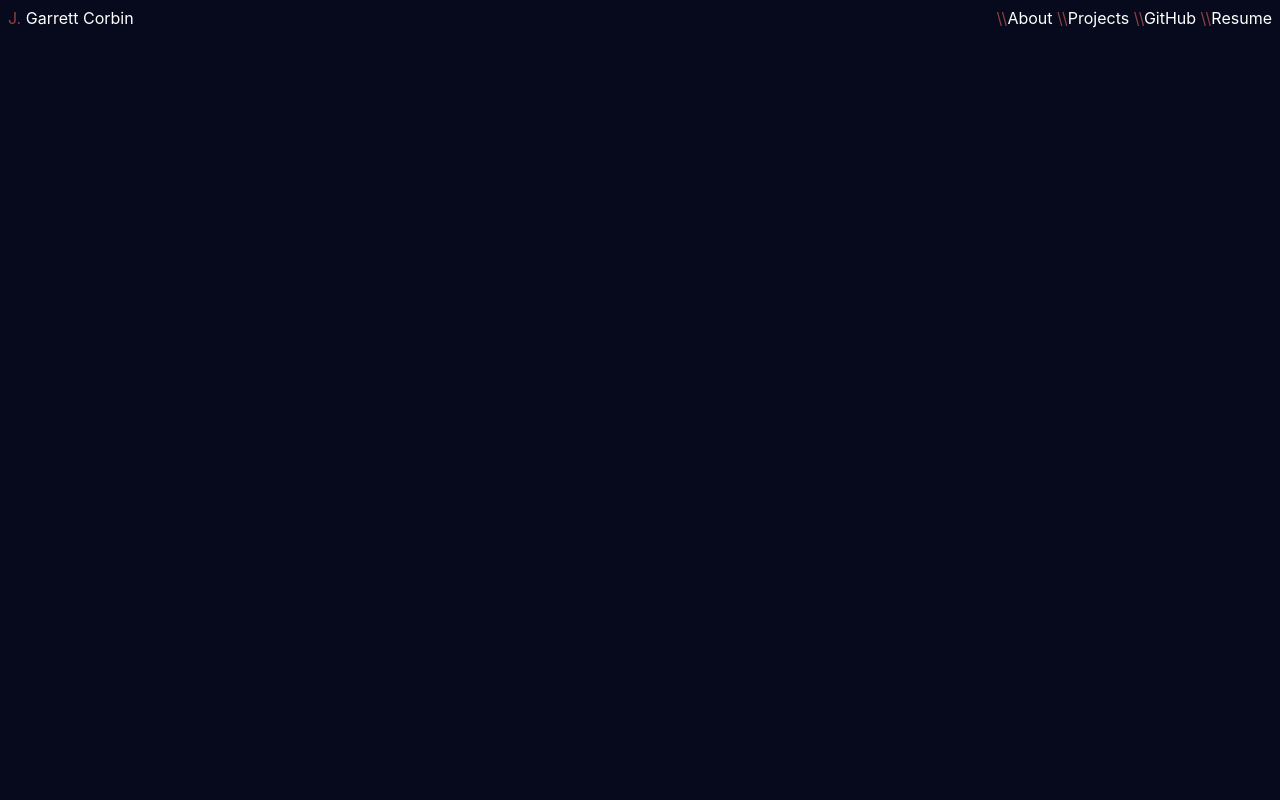
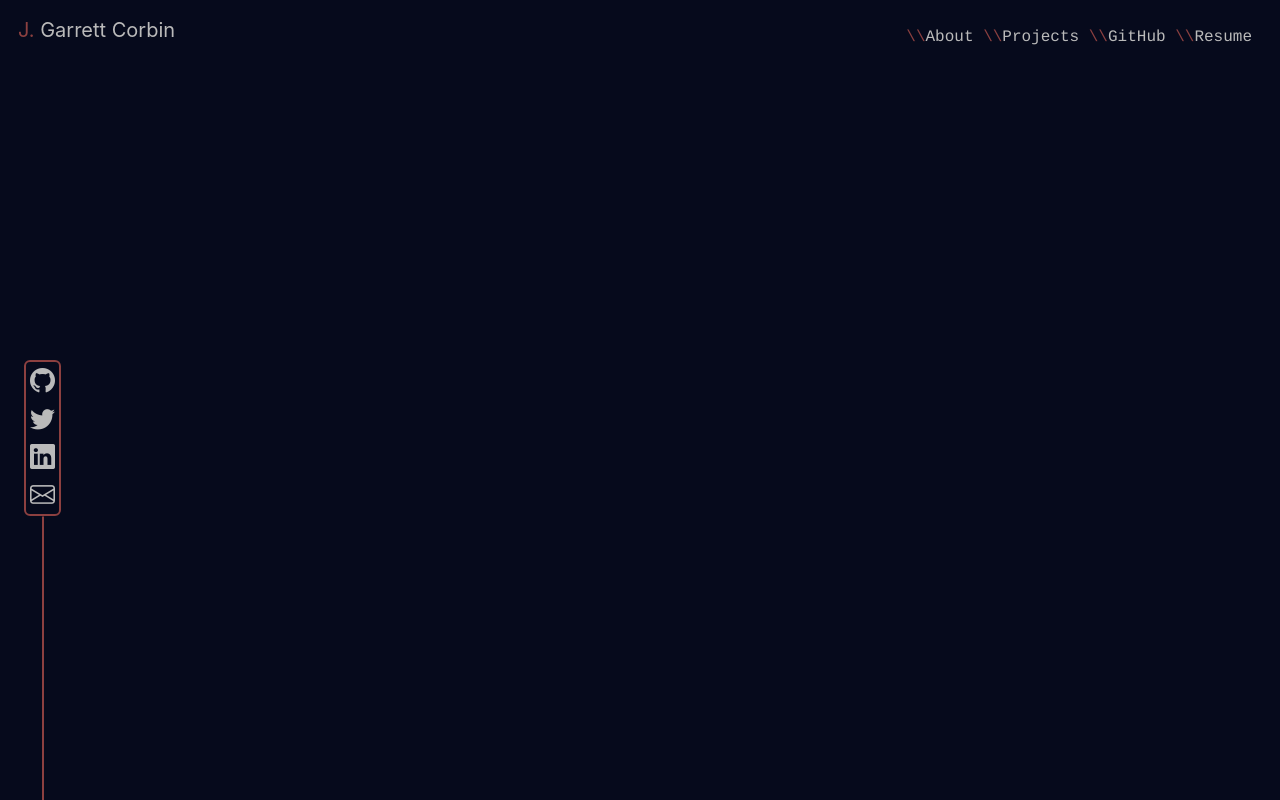
Before and after one commit to platevoltage/Portfolio-V3.0, a plain HTML site: page index.html in a window 1280 px wide. Drawn offline with nearby package versions, Linux system fonts and the light colour scheme.

Commit message:
added side bar

```diff
--- a/assets/css/style.css
+++ b/assets/css/style.css
@@ -1,27 +1,68 @@
 body {
     background-color: #060a1c;
-    color: #ffffff;
+    color: #bababa;
     font-family: "Calibre","Inter","San Francisco","SF Pro Text",-apple-system,system-ui,sans-serif;
 }
 
 header {
     display: flex;
 
+
     /* background-color: #000000; */
 }
 
 header div {
+    padding: 10px;
+
     /* width: 40%; */
     white-space: nowrap;
     /* background-color: #111111; */
+    font-size: 20px;
 }
 
 header span {
     color: #8c4040;
+
 }
 
 nav {
+    padding: 20px;
+    font-family: "Courier" ;
     text-align: right;
     /* background-color: #111111; */
     width: 100%;
+    /* font-weight: 200; */
 }
+aside {
+    position: fixed;
+    top: 45vh;
+    display: flex;
+    flex-direction: column;
+
+}
+
+aside section{
+    display: flex;
+    flex-direction: column;
+
+    font-size: 25px;
+
+    margin-left: 16px;
+    /* background-color: #999999; */
+    border-style: solid;
+    border-width: 2px ;
+    border-color: #8c4040;
+    border-radius: 6px;
+}
+aside i {
+    padding: 4px;
+}
+
+.v-stripe {
+    position: relative;
+    border-width: 1px ;
+    width: 0px;
+    height: 1000px;
+    left: 18px;
+
+}
--- a/index.html
+++ b/index.html
@@ -5,6 +5,7 @@
     <meta http-equiv="X-UA-Compatible" content="IE=edge">
     <meta name="viewport" content="width=device-width, initial-scale=1.0">
     <link rel="stylesheet" href="./assets/css/style.css">
+    <link rel="stylesheet" href="https://cdn.jsdelivr.net/npm/bootstrap-icons@1.8.1/font/bootstrap-icons.css">
     <title>Document</title>
 </head>
 <body>
@@ -19,6 +20,16 @@
             <span>\\</span><a>Resume</a>
         </nav>
     </header>
+    <aside>
+        <section>
+            <i class="bi bi-github"></i>
+            <i class="bi bi-twitter"></i>
+            <i class="bi bi-linkedin"></i>
+            <i class="bi bi-envelope"></i>
+        </section>
+        <section class="v-stripe"></section>
+
+    </aside>
 
 
 
```
